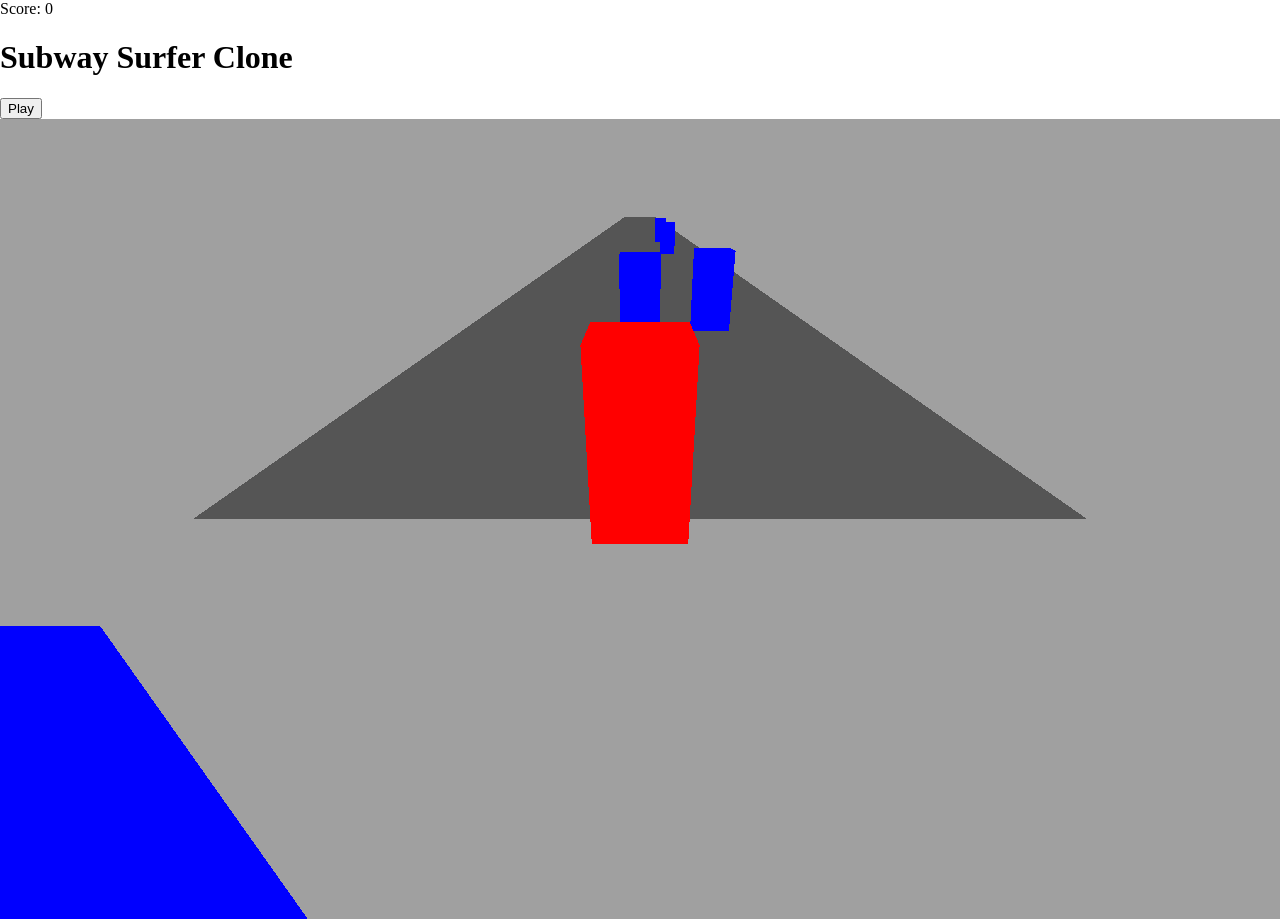
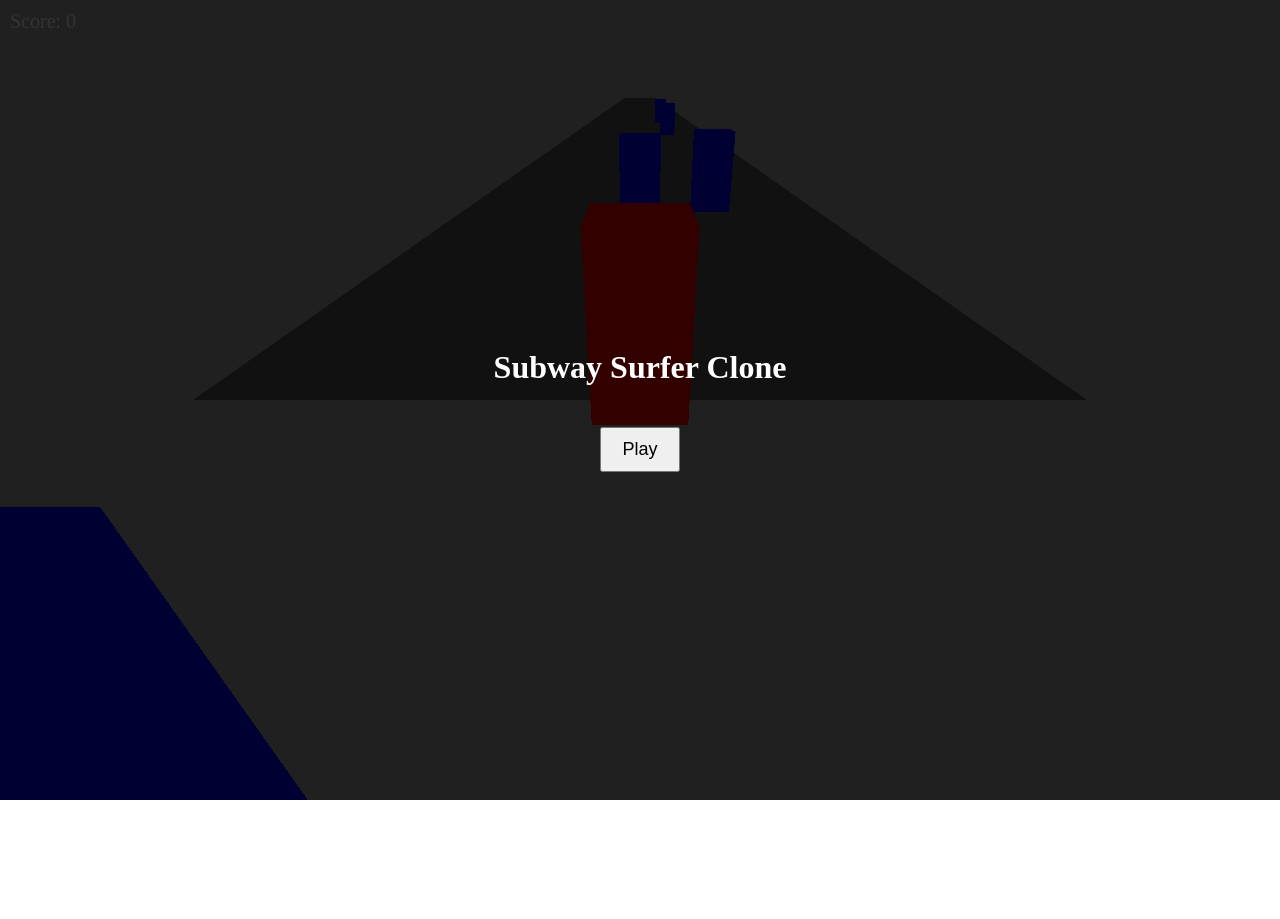
Before and after one commit to hamzah7800/suf, a plain HTML site: page index.html in a window 1280 px wide. After the commit the page ends 800 px from the top, so only its background shows below. Drawn offline with nearby package versions, Linux system fonts and the light colour scheme.

Commit message:
Update style.css

```diff
--- a/style.css
+++ b/style.css
@@ -5,3 +5,30 @@ body {
 canvas {
   display: block;
 }
+#score {
+  position: fixed;
+  top: 10px;
+  left: 10px;
+  color: white;
+  font-size: 20px;
+  z-index: 10;
+}
+#menu {
+  position: fixed;
+  top: 0;
+  left: 0;
+  right: 0;
+  bottom: 0;
+  background: rgba(0,0,0,0.8);
+  color: white;
+  display: flex;
+  flex-direction: column;
+  justify-content: center;
+  align-items: center;
+  z-index: 20;
+}
+#menu button {
+  padding: 10px 20px;
+  font-size: 18px;
+  margin-top: 20px;
+}
```
